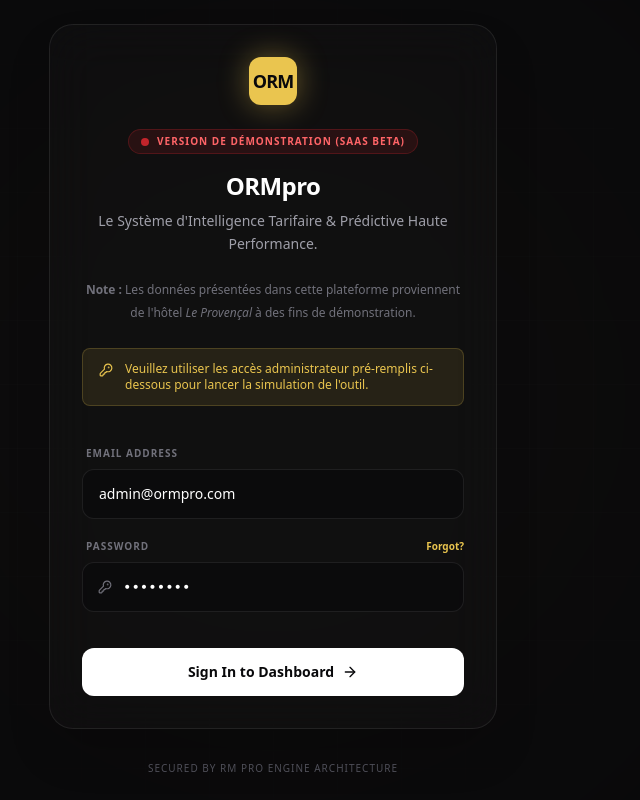
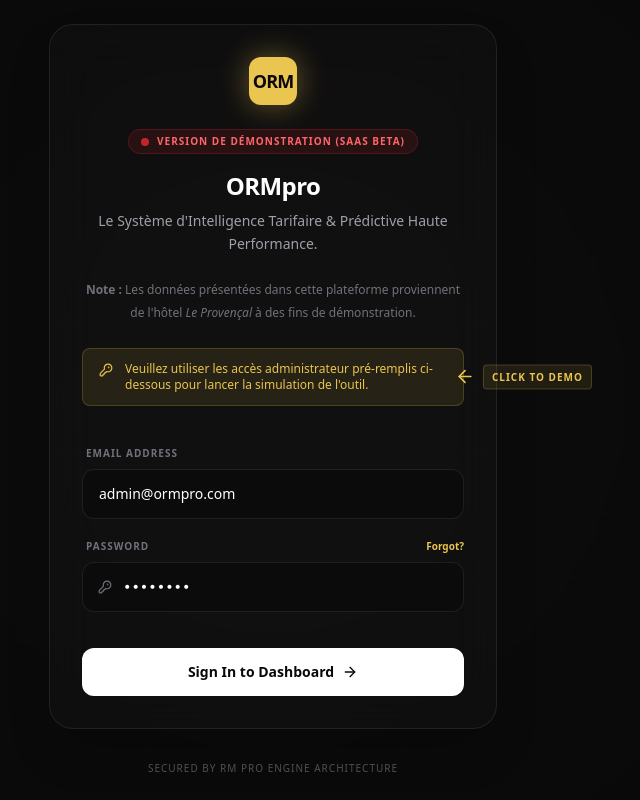
Before and after one commit to oguzatasoy2-hue/rm-dashboard-pro, a Next.js app: page /login in a window 1280 px wide. Shown: the whole page, without its empty margins (367-1007 px from the left). Built offline with nearby package versions, Linux system fonts and the light colour scheme.

Commit message:
fix: allow text selection and add login hint arrow

```diff
--- a/src/app/globals.css
+++ b/src/app/globals.css
@@ -9,7 +9,6 @@
   background-color: var(--background);
   color: var(--foreground);
   font-family: 'Inter', var(--font-geist-sans), sans-serif;
-  user-select: none;
   /* Pro SaaS feel */
 }
 
--- a/src/app/login/page.tsx
+++ b/src/app/login/page.tsx
@@ -148,6 +148,24 @@
                                 {/* Shiny hover effect */}
                                 <div className="absolute inset-0 -translate-x-full group-hover:animate-[shimmer_1.5s_infinite] bg-gradient-to-r from-transparent via-white/40 to-transparent"></div>
                             </button>
+
+                            {/* Floating hint for Portfolio visitors */}
+                            <motion.div
+                                initial={{ opacity: 0, x: 20 }}
+                                animate={{ opacity: 1, x: 0 }}
+                                transition={{ delay: 2, duration: 1 }}
+                                className="absolute -right-24 top-1/2 -translate-y-1/2 hidden lg:flex items-center gap-3"
+                            >
+                                <motion.div
+                                    animate={{ x: [0, 5, 0] }}
+                                    transition={{ duration: 1.5, repeat: Infinity, ease: "easeInOut" }}
+                                >
+                                    <ArrowRight size={20} className="text-[#EAC54F] rotate-180" />
+                                </motion.div>
+                                <span className="text-[10px] font-bold text-[#EAC54F] uppercase tracking-widest whitespace-nowrap bg-[#EAC54F]/10 px-2 py-1 rounded border border-[#EAC54F]/20">
+                                    Click to Demo
+                                </span>
+                            </motion.div>
                         </motion.div>
                     </form>
 
```
